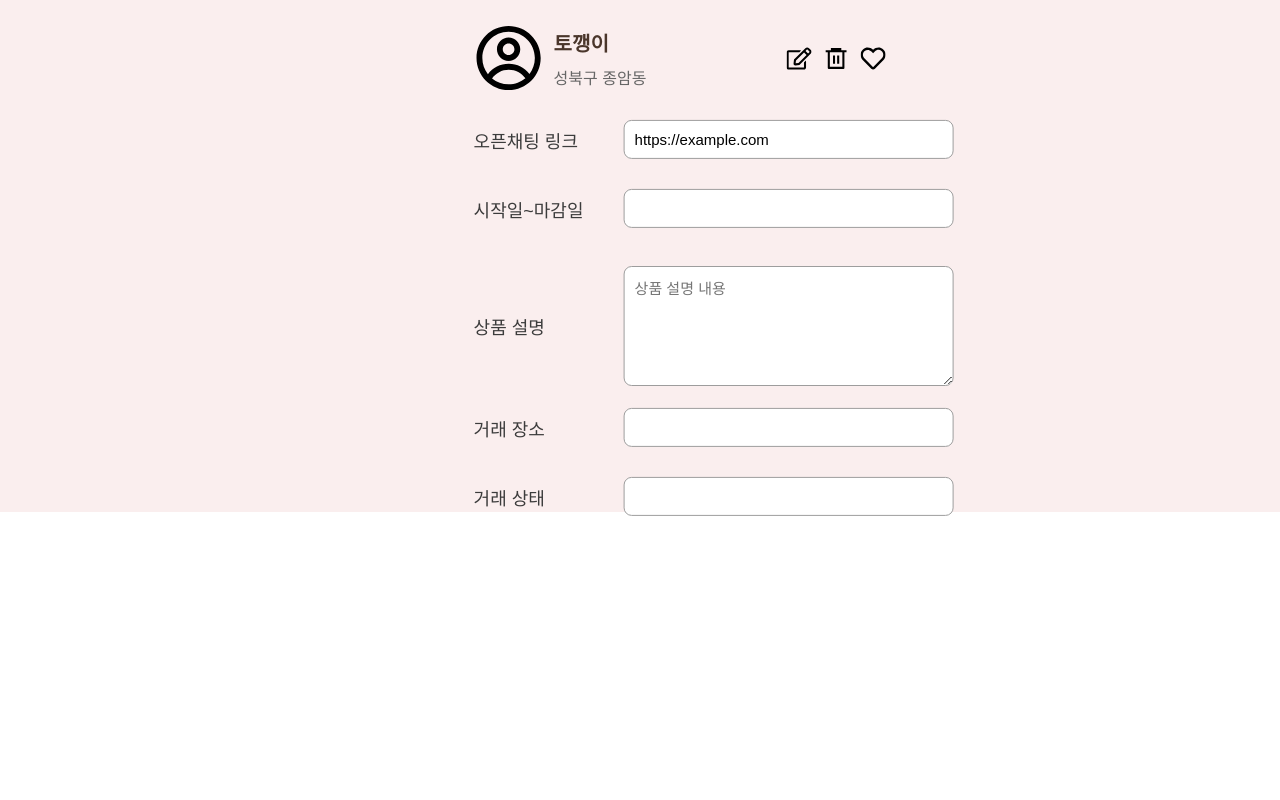
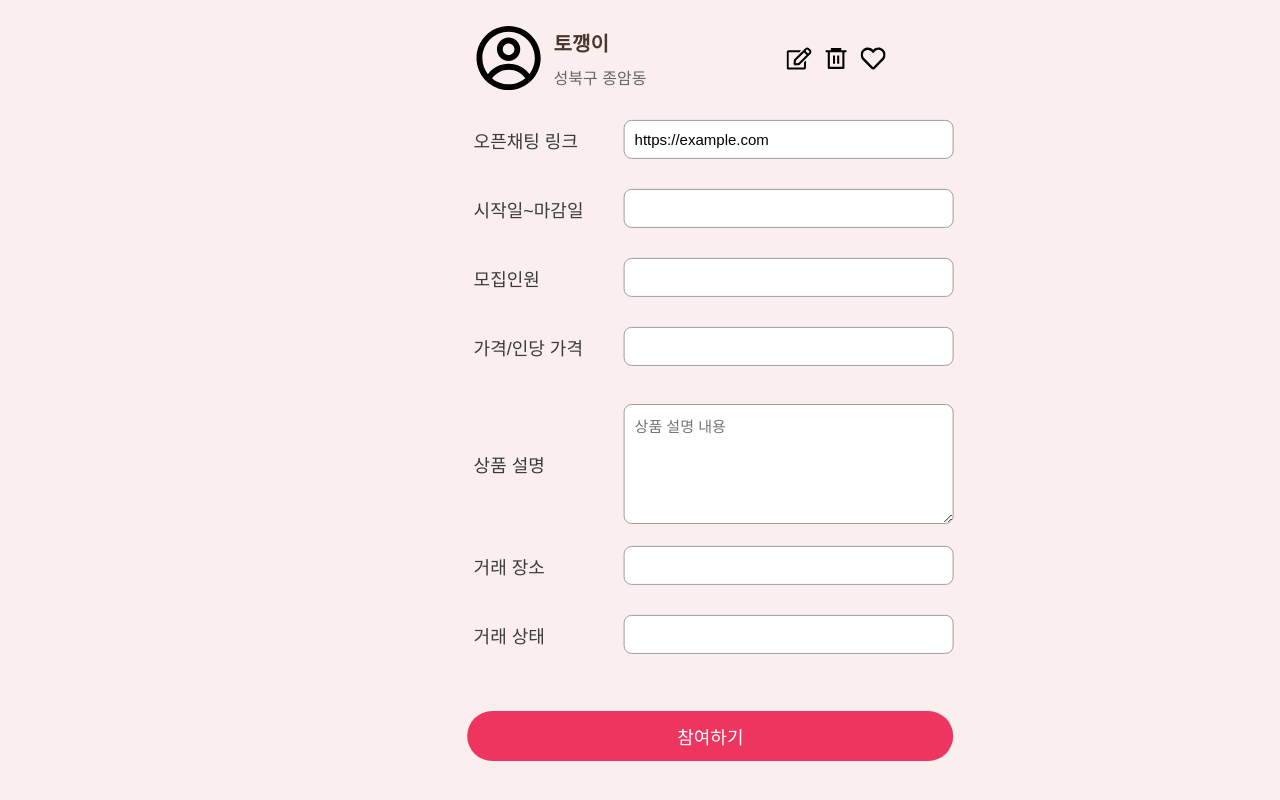
Before and after one commit to DajungDagam/DajungDagam_FE, a React (Create React App) app in the folder front/: page /groupcontent in a window 1280 px wide. Shown: the part 654-1454 px from the top of the page. Before the commit the page ends 1196 px from the top, so only its background shows below. Built offline with nearby package versions, Linux system fonts and the light colour scheme; some icons are missing.

Commit message:
[feat] 참여하기 버튼

```diff
--- a/front/src/pages/GroupPurchase/Content/Content.module.css
+++ b/front/src/pages/GroupPurchase/Content/Content.module.css
@@ -19,7 +19,7 @@
     width: 150px;
 }
 
-.open, .period, .description, .location, .state, .profile {
+.open, .period, .description, .location, .state, .profile, .people, .price {
     margin-top: 26px;
     margin-bottom: 30px;
     transform: translate(37%, 10%);
@@ -150,3 +150,20 @@
 .filledHeart {
     color: #e74c3c;
 }
+
+.button {
+    margin-top: 56px;
+    margin-bottom: 30px;
+    transform: translate(36.5%, 10%);
+}
+
+.joinButton {
+    background-color: #ee355f;
+    color: #fff;
+    padding: 12px 210px;
+    /* width: 200px; */
+    border-radius: 50px;
+    font-size: 18px;
+    border: #ee355f;
+    cursor: pointer;
+}
--- a/front/src/pages/GroupPurchase/Content/index.jsx
+++ b/front/src/pages/GroupPurchase/Content/index.jsx
@@ -18,14 +18,16 @@ function GroupContent() {
     const [open, setOpen] = useState("https://example.com");
     const [period, setPeriod] = useState("");
     const [description, setDescription] = useState("");
+    const [people, setPeople] = useState("");
+    const [price, setPrice] = useState("");
     const [location, setLocation] = useState("");
     const [state, setState] = useState("");
     const [profileImage, setProfileImage] = useState("profile.png");
     const [userName, setUserName] = useState("토깽이");
     const [userLocation, setUserLocation] = useState("성북구 종암동");
     const [isHeartFilled, setIsHeartFilled] = useState(false);
-
     //const [title, setTitle] = useState("");
+    const [isJoined, setIsJoined] = useState(false);
 
     const handleCopyOpen = () => {
         navigator.clipboard.writeText(open);
@@ -42,6 +44,10 @@ function GroupContent() {
 
     const handleHeartClick = () => {
         setIsHeartFilled((prev) => !prev);
+    };
+
+    const handleJoinClick = () => {
+        setIsJoined(true);
     };
 
     return (
@@ -93,6 +99,18 @@ function GroupContent() {
                 <Text value={period} onChange={(value) => setPeriod(value)} />
             </div>
         </div>
+        <div className={styles.people}>
+            <div className={styles.labelContainer}>
+                <span className={styles.label}>모집인원</span>
+                <Text value={people} onChange={(value) => setPeople(value)} />
+            </div>
+        </div>
+        <div className={styles.price}>
+            <div className={styles.labelContainer}>
+                <span className={styles.label}>가격/인당 가격</span>
+                <Text value={price} onChange={(value) => setPrice(value)} />
+            </div>
+        </div>
         <div className={styles.description}>
             <div className={styles.labelContainer}>
                 <span className={styles.label}>상품 설명</span>
@@ -116,6 +134,12 @@ function GroupContent() {
                 <Text value={state} onChange={(value) => setState(value)} />
             </div>
         </div>
+        <div className={styles.button}>
+        <button className={`${styles.joinButton}`} onClick={handleJoinClick}>
+            참여하기
+        </button>
+        </div>
+        <br /><br/><br/>
     </div>
     );
 }
```
